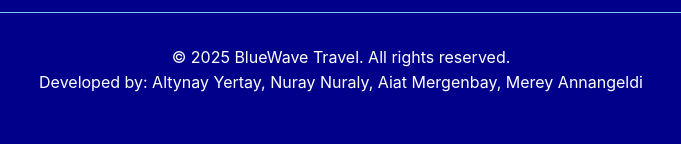
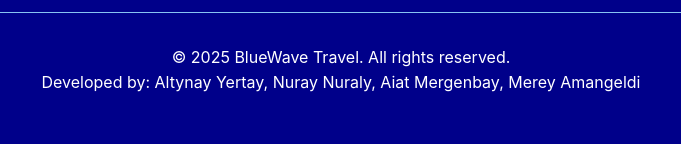
Before and after one commit to ayatskii/travel_agency, a plain HTML site: page help.html in a window 1280 px wide. Shown: the part 649-797 px from the top of the page, 299-980 px from the left. Drawn offline with Linux system fonts and the light colour scheme.

Commit message:
Update help.html

```diff
--- a/help.html
+++ b/help.html
@@ -82,7 +82,7 @@
         </div>
         <div class="footer-bottom">
             <p>© 2025 BlueWave Travel. All rights reserved.</p>
-            <p>Developed by: Altynay Yertay, Nuray Nuraly, Aiat Mergenbay, Merey Annangeldi</p>
+            <p>Developed by: Altynay Yertay, Nuray Nuraly, Aiat Mergenbay, Merey Amangeldi</p>
         </div>
     </div>
 </footer>
```
